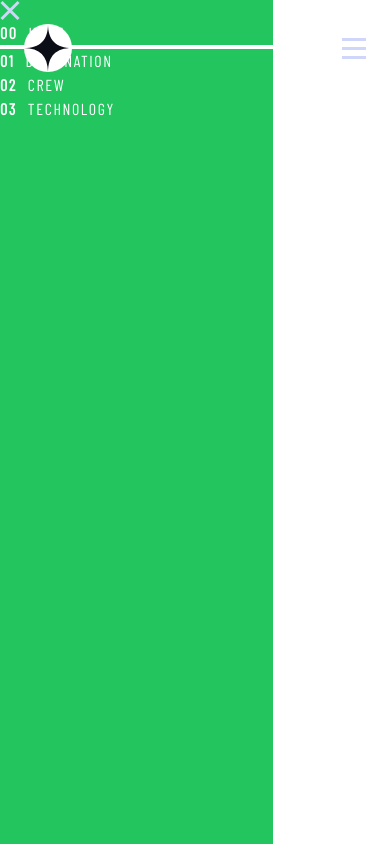
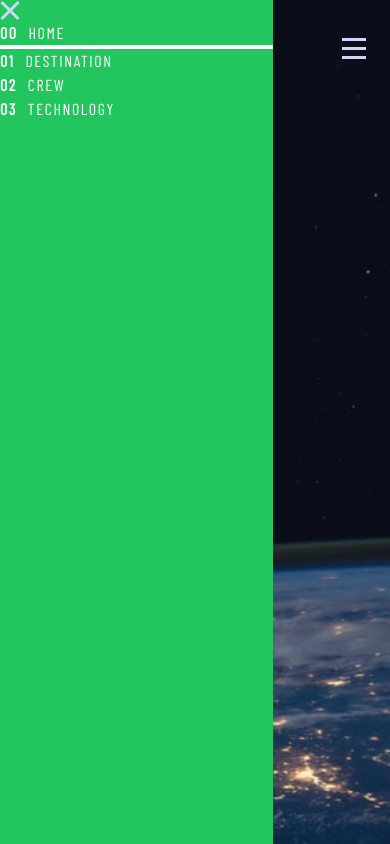
Before and after one commit to theboyce/space-tourism-website, a React (Vite) app: page / in a window 390 px wide. Both pictures are taken after a click on the icon 354 px from the left and 48 px from the top of the page. Shown: the top 844 px of the page. Built offline with nearby package versions, Linux system fonts and the light colour scheme; a web font is replaced by a local one.

Commit message:
fixed a small error on the mobile navbar

```diff
--- a/src/components/MobileNavbar.jsx
+++ b/src/components/MobileNavbar.jsx
@@ -9,7 +9,7 @@ const MobileNavbar = () => {
   const { toggleMenu, handleToggle } = useContext(NavContext);
 
   return (
-    <div className="h-[100vh] w-[70%] bg-green-500 md:hidden lg:hidden">
+    <div className="h-[100vh] w-[70%] bg-green-500 md:hidden lg:hidden absolute ">
       <div>
         <svg
           onClick={handleToggle}
@@ -17,7 +17,7 @@ const MobileNavbar = () => {
           width="20"
           height="21"
         >
-          <g fill="#D0D6F9" fill-rule="evenodd">
+          <g fill="#D0D6F9" fillRule="evenodd">
             <path d="M2.575.954l16.97 16.97-2.12 2.122L.455 3.076z" />
             <path d="M.454 17.925L17.424.955l2.122 2.12-16.97 16.97z" />
           </g>
@@ -25,7 +25,6 @@ const MobileNavbar = () => {
 
         {navElements.map((navElement, i) => {
           return (
-            <NavLink>
             <NavLink
               key={i}
               to={`${navElement.link}`}
@@ -41,7 +40,6 @@ const MobileNavbar = () => {
               </span>
               {navElement.name}
             </NavLink>
-            </NavLink>
           );
         })}
       </div>
```
Lines whose indentation alone changed are shown as unchanged.
